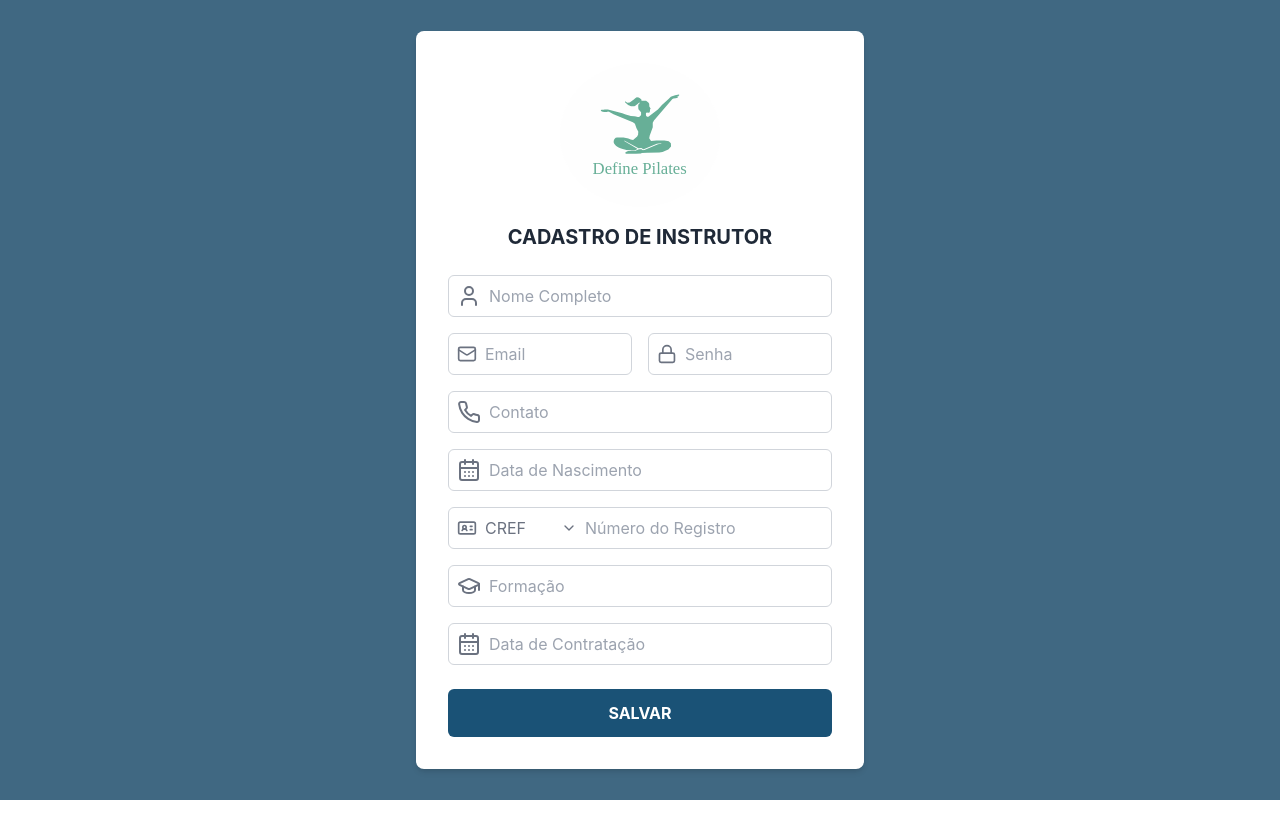
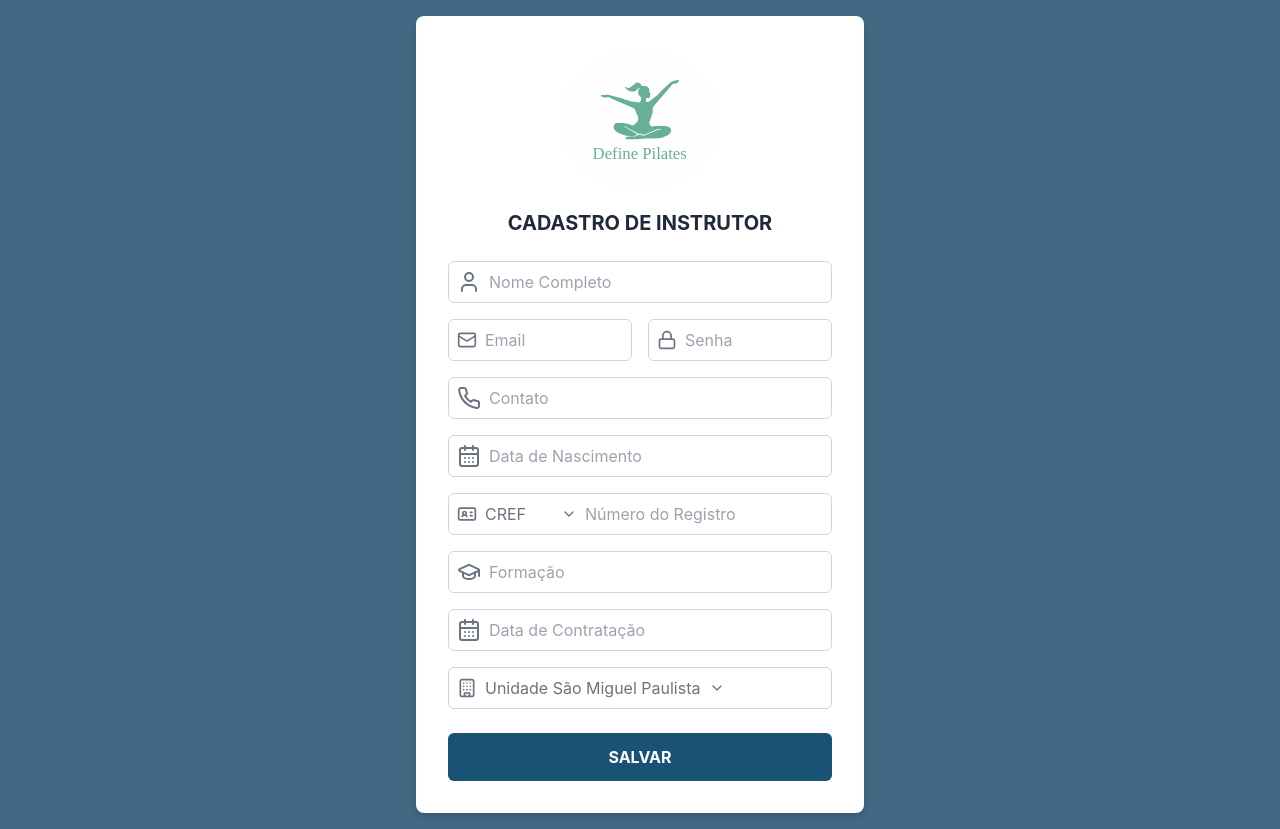
Before and after one commit to Bruxx092/Front_End_Define_Pilates, a React (Vite) app: page /instructor-signin in a window 1280 px wide. Before the commit the page ends 800 px from the top, so only its background shows below. Built offline with nearby package versions, Linux system fonts and the light colour scheme; no server answers.

Commit message:
adicionar seleção de estudio no cadastro

```diff
--- a/src/pages/Auth/SignIn/ColaboratorSignIn.jsx
+++ b/src/pages/Auth/SignIn/ColaboratorSignIn.jsx
@@ -1,12 +1,13 @@
 //Página de cadastro de colaboradores
 
 import React, { useState, useEffect } from "react";
-import { User, Mail, Lock, Search, FileBadge, ChevronDown, Phone } from 'lucide-react';
+import { User, Mail, Lock, Search, FileBadge, ChevronDown, Phone, Building } from 'lucide-react';
 import { useNavigate } from 'react-router-dom';
 import Logo_Sem_Contorno from '../../../assets/Logo_Sem_Contorno.svg';
 
 const ColaboratorSignIn = () => {
     const [documentType, setDocumentType] = useState('Administrador'); //função para selecionar se é adm ou recepcionista
+    const [studioType, setStudioType] = useState('SaoMiguel'); //função para selecionar o estudio
     const [cadastroSucesso, setCadastroSucesso] = useState(false); //estado para mostrar a mensagem de sucesso
 
     const handlesubmit = (e) => {
@@ -100,6 +101,21 @@ const ColaboratorSignIn = () => {
                 />
             </div>
 
+            <div className="flex items-center w-full p-2 mb-4 border border-gray-300 rounded-md">
+                <div className="flex items-center text-gray-500 relative flex-shrink-0">
+                    <Building className="w-5 h-5 mr-2" />
+                    <select
+                        value={studioType}
+                        onChange={(e) => setStudioType(e.target.value)}
+                        className="bg-transparent border-none outline-none appearance-none pr-6"
+                    >
+                        <option value="SaoMiguel">Unidade São Miguel Paulista</option>
+                        <option value="Itaquera">Unidade Itaquera</option>
+                    </select>
+                    <ChevronDown className="absolute right-0 top-1/2 -translate-y-1/2 w-4 h-4 text-gray-500 pointer-events-none" />
+                </div>
+            </div>
+
             <button type="submit" className="w-full py-3 bg-blumine-900 text-white font-bold rounded-md hover:bg-blumine-950 transition-colors duration-300">
                 SALVAR
             </button>
--- a/src/pages/Auth/SignIn/InstructorSignIn.jsx
+++ b/src/pages/Auth/SignIn/InstructorSignIn.jsx
@@ -2,12 +2,13 @@
 
 import React, { useState, useEffect } from "react";
 import { useNavigate } from 'react-router-dom';
-import { User, Mail, Lock, Phone, IdCard, GraduationCap, ChevronDown} from 'lucide-react';
+import { User, Mail, Lock, Phone, IdCard, GraduationCap, ChevronDown, Building} from 'lucide-react';
 import Logo_Sem_Contorno from '../../../assets/Logo_Sem_Contorno.svg';
 import DateInput from "../../../components/forms/DateInput";
 
 const InstructorSignIn = () => {
     const [documentType, setDocumentType] = useState('CREF');
+    const [studioType, setStudioType] = useState('SaoMiguel'); //função para selecionar o estudio
     const [cadastroSucesso, setCadastroSucesso] = useState(false);
 
     const handlesubmit = (e) => {
@@ -107,6 +108,21 @@ const InstructorSignIn = () => {
 
                 <DateInput placeholder="Data de Contratação"/>
 
+            <div className="flex items-center w-full p-2 mb-4 border border-gray-300 rounded-md">
+                <div className="flex items-center text-gray-500 relative flex-shrink-0">
+                    <Building className="w-5 h-5 mr-2" />
+                    <select
+                        value={studioType}
+                        onChange={(e) => setStudioType(e.target.value)}
+                        className="bg-transparent border-none outline-none appearance-none pr-6"
+                    >
+                        <option value="SaoMiguel">Unidade São Miguel Paulista</option>
+                        <option value="Itaquera">Unidade Itaquera</option>
+                    </select>
+                    <ChevronDown className="absolute right-0 top-1/2 -translate-y-1/2 w-4 h-4 text-gray-500 pointer-events-none" />
+                </div>
+            </div>
+
                 <button className="w-full py-3 bg-blumine-900 text-white font-bold rounded-md hover:bg-blumine-950 transition-colors duration-300 mt-2">
                     SALVAR
                 </button>
--- a/src/pages/Auth/SignIn/StudentSignIn.jsx
+++ b/src/pages/Auth/SignIn/StudentSignIn.jsx
@@ -2,11 +2,12 @@
 
 import React, { useState, useEffect } from "react";
 import { useNavigate } from 'react-router-dom';
-import { User, Mail, Lock, Phone, PersonStanding, IdCard, Search} from 'lucide-react';
+import { User, Mail, Lock, Phone, PersonStanding, IdCard, Search, Building, ChevronDown} from 'lucide-react';
 import Logo_Sem_Contorno from '../../../assets/Logo_Sem_Contorno.svg';
 import DateInput from "../../../components/forms/DateInput";
 
 const StudentSignIn = () => {
+    const [studioType, setStudioType] = useState('SaoMiguel'); //função para selecionar o estudio
 
     const [cadastroSucesso, setCadastroSucesso] = useState(false);
 
@@ -102,6 +103,22 @@ const StudentSignIn = () => {
                         className="flex-grow outline-none border-none bg-transparent text-gray-700"
                     />
                 </div>
+
+            <div className="flex items-center w-full p-2 mb-4 border border-gray-300 rounded-md">
+                <div className="flex items-center text-gray-500 relative flex-shrink-0">
+                    <Building className="w-5 h-5 mr-2" />
+                    <select
+                        value={studioType}
+                        onChange={(e) => setStudioType(e.target.value)}
+                        className="bg-transparent border-none outline-none appearance-none pr-6"
+                    >
+                        <option value="SaoMiguel">Unidade São Miguel Paulista</option>
+                        <option value="Itaquera">Unidade Itaquera</option>
+                    </select>
+                    <ChevronDown className="absolute right-0 top-1/2 -translate-y-1/2 w-4 h-4 text-gray-500 pointer-events-none" />
+                </div>
+            </div>
+
                 <button className="w-full py-3 bg-blumine-900 text-white font-bold rounded-md hover:bg-blumine-950 transition-colors duration-300">
                     SALVAR
                 </button>
```
